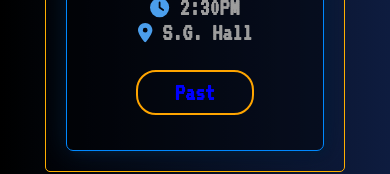
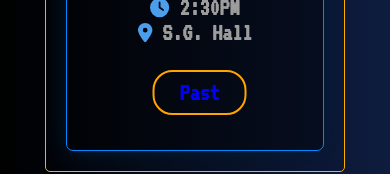
Before and after one commit to SoumyaOk4-4/Syntax-FIEM, a React (Create React App) app: page / in a window 390 px wide. Shown: the part 401-575 px from the top of the page. Built offline with nearby package versions, Linux system fonts and the light colour scheme; a web font is replaced by a local one.

Commit message:
lil fix ; )

```diff
--- a/src/App.css
+++ b/src/App.css
@@ -735,8 +735,8 @@ nav .menu span {
 
 @media (max-width: 925px) {
   .event-stat {
-    width: 50% !important;
-    transform: translateX(50%) !important;
+    width: 60% !important;
+    transform: translateX(40%) !important;
   }
 
   .team {
@@ -1112,8 +1112,8 @@ nav .menu span {
   }
 
   .event-stat {
-    width: 35% !important;
-    transform: translateX(94%) !important;
+    width: 30% !important;
+    transform: translateX(120%) !important;
   }
 
   .team {
@@ -1179,8 +1179,8 @@ nav .menu span {
   }
 
   .event-stat {
-    width: 50% !important;
-    transform: translateX(50%) !important;
+    width: 40% !important;
+    transform: translateX(80%) !important;
   }
 
   .team {
```
